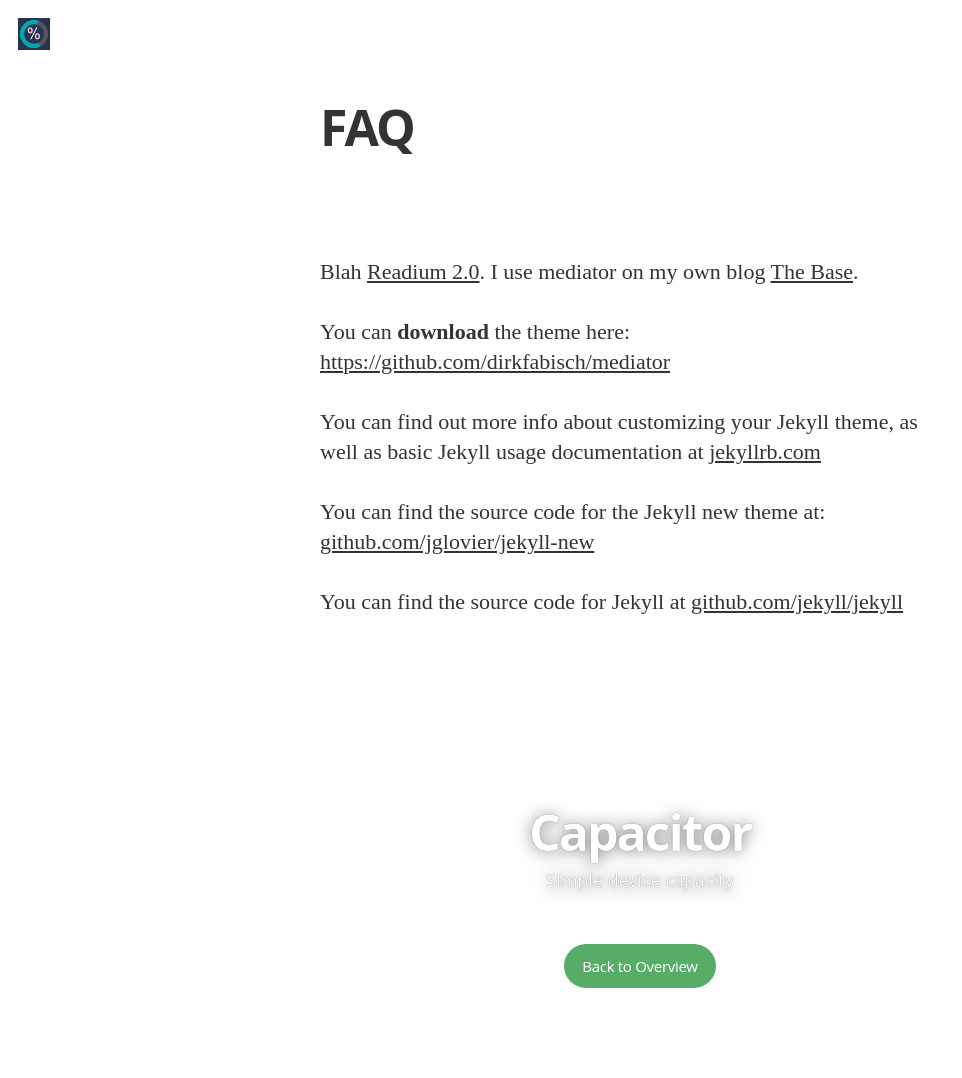
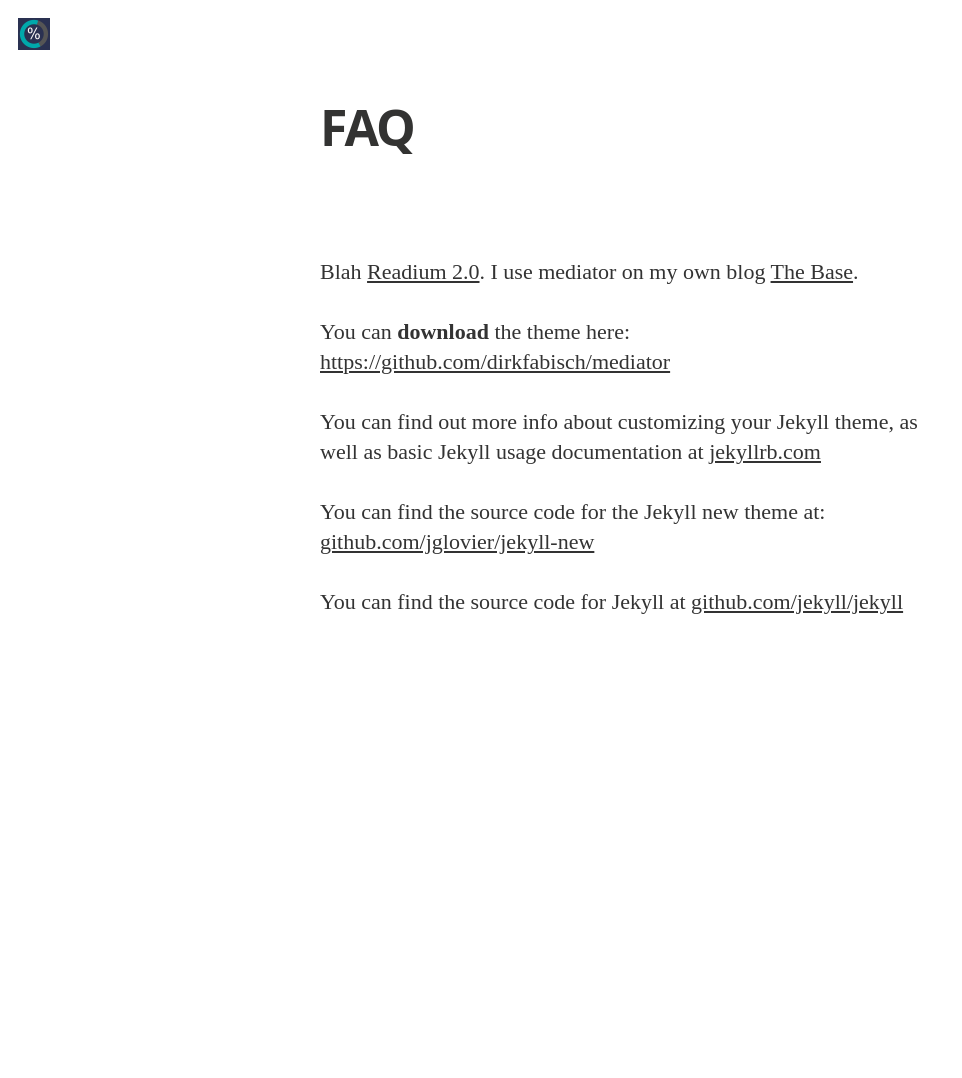
Before and after one commit to kellyp/Storage-Capacitor, a Jekyll site: the page built from faq.md, in a window 1280 px wide. Shown: the whole page, without its empty margins (0-962 px from the left). Built offline with Jekyll 4.4.1, drawn with Linux system fonts in a browser that asks for light colours; nearby versions of some CDN libraries; some web fonts are replaced; Markdown is read by kramdown in place of the engine named in the settings; after the commit the page ends 900 px from its top, so only the background shows below that.

Commit message:
removed stuff

```diff
--- a/_layouts/page.html
+++ b/_layouts/page.html
@@ -88,11 +88,6 @@
       <div class="background-closer-image" {%if site.cover %} style="background-image: url({{ site.cover }})"{% endif %}>
       Image
     </div>
-    <div class="inner">
-      <h1 class="blog-title">{{ site.title }}</h1>
-      <h2 class="blog-description">{{ site.description }}</h2>
-      <a href="{{ site.url }}" class="btn">Back to Overview</a>
-    </div>
     </div>
   </body>
 </html>
```
